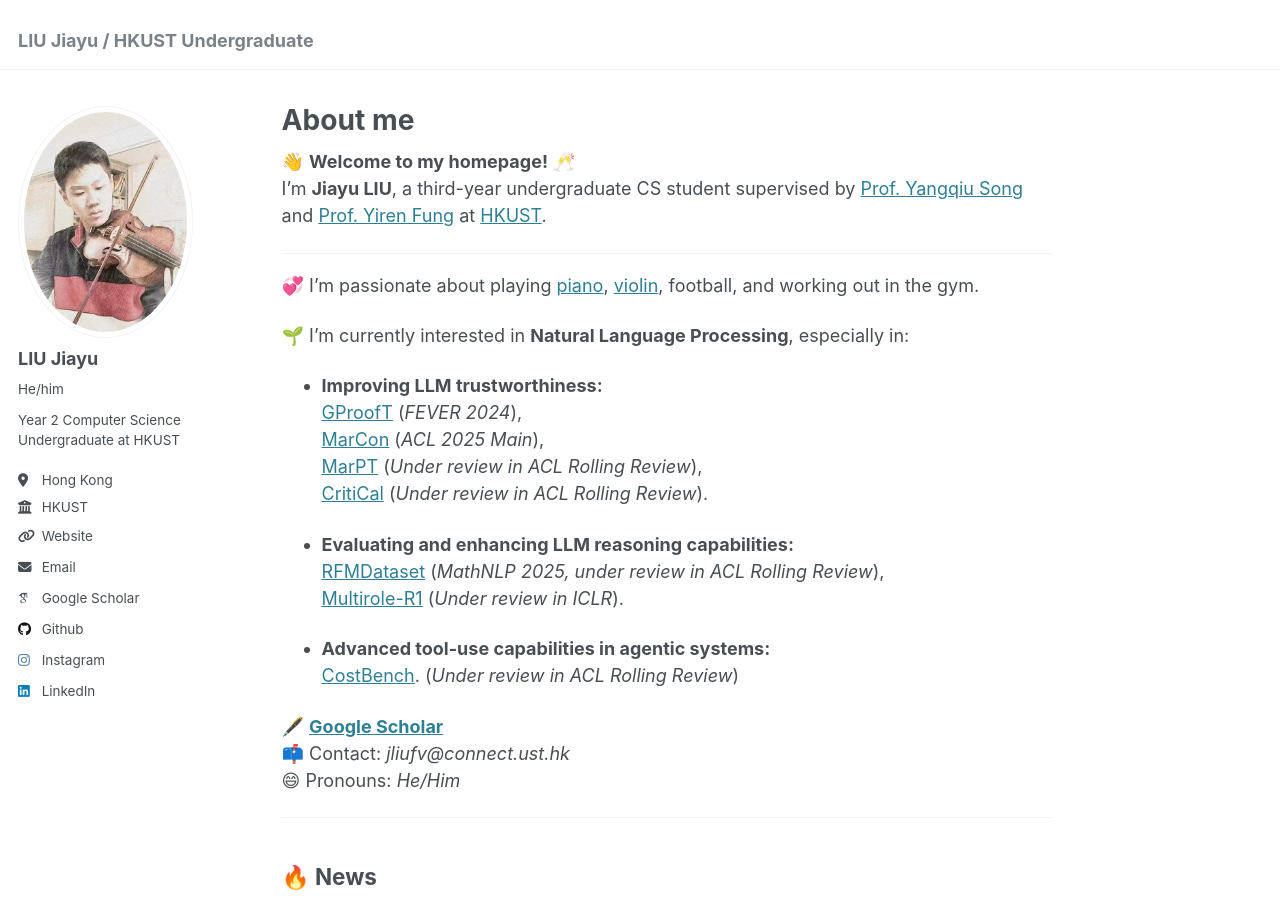
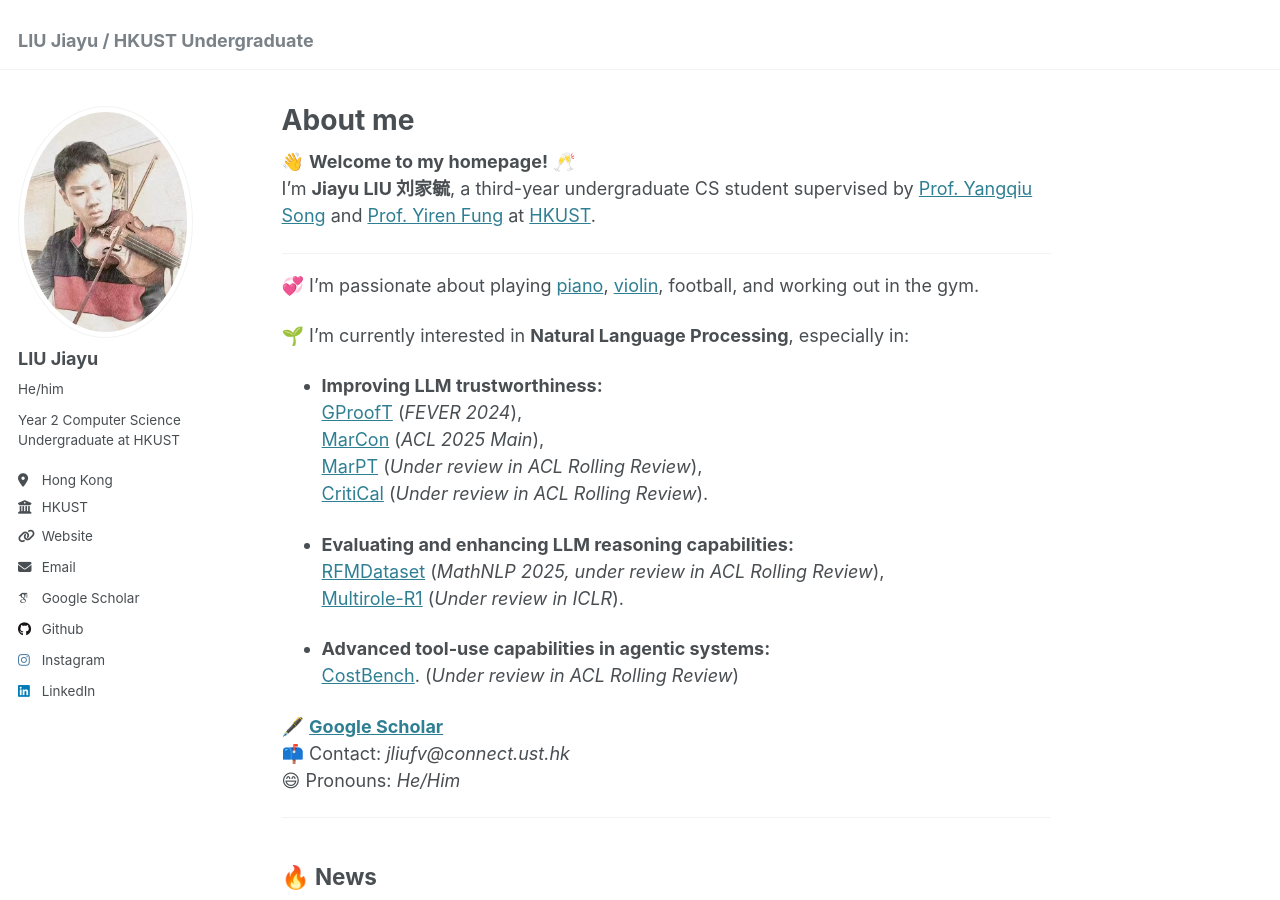
Before and after one commit to JiayuJeff/JiayuJeff.github.io, a Jekyll site: the page built from _pages/about.md, in a window 1280 px wide and 900 px high. Built offline with Jekyll 4.4.1, drawn with Linux system fonts in a browser that asks for light colours; some web fonts are replaced.

Commit message:
Update title and name in about.md

```diff
--- a/_pages/about.md
+++ b/_pages/about.md
@@ -10,7 +10,7 @@ redirect_from:
 ---
 
 👋 **Welcome to my homepage!** 🥂
-I’m **Jiayu LIU**, a third-year undergraduate CS student supervised by [Prof. Yangqiu Song](https://www.cse.ust.hk/~yqsong/) and [Prof. Yiren Fung](https://mayrfung.github.io/) at [HKUST](https://hkust.edu.hk/).
+I’m **Jiayu LIU 刘家毓**, a third-year undergraduate CS student supervised by [Prof. Yangqiu Song](https://www.cse.ust.hk/~yqsong/) and [Prof. Yiren Fung](https://mayrfung.github.io/) at [HKUST](https://hkust.edu.hk/).
 
 ---
 
```
Also changed, not shown: other parts of _pages/about.md (+1 -1 lines).
